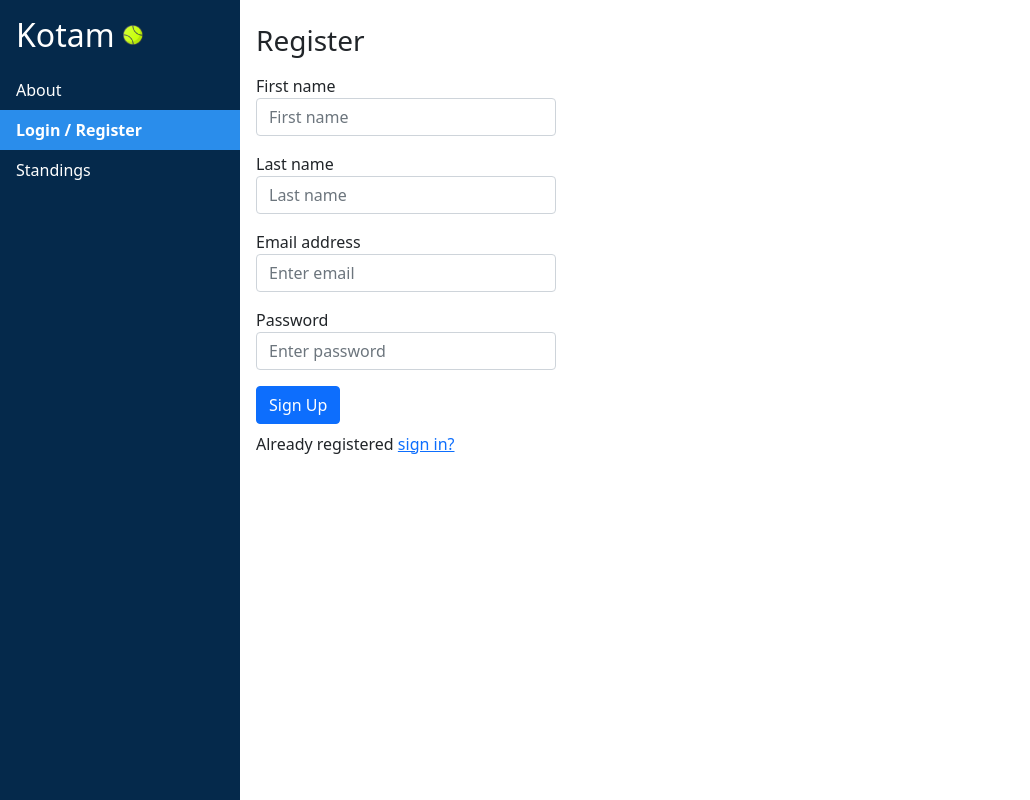
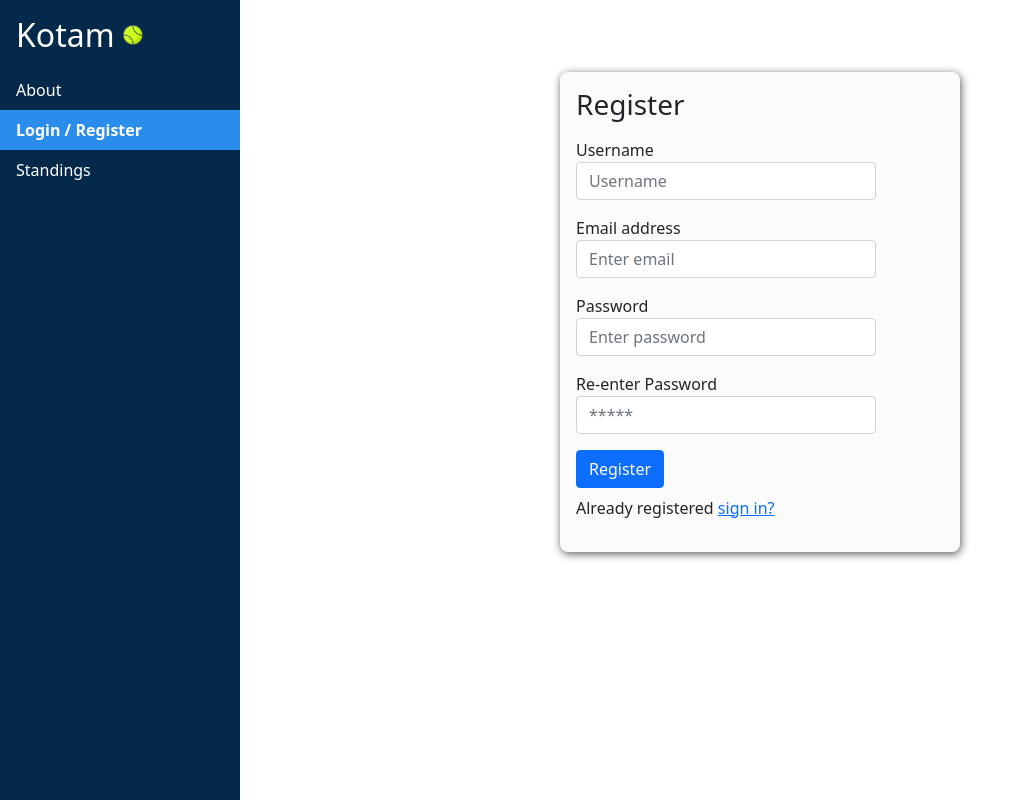
Before and after one commit to AimanFarhanMohdFaruk/KOTAM_test_app, a React (Create React App) app in the folder kotam-frontend/: page /signup in a window 1280 px wide. Shown: the whole page, without its empty margins (0-1030 px from the left). Built offline with nearby package versions, Linux system fonts and the light colour scheme.

Commit message:
added card layout

```diff
--- a/kotam-frontend/src/components/signUpForm.js
+++ b/kotam-frontend/src/components/signUpForm.js
@@ -1,33 +1,56 @@
-import React from 'react';
+import React, { useState } from 'react';
+import { useHistory } from "react-router-dom";
+
 
 const SignUpForm = () => {
+
+    const [user, SetUser] = useState({
+        username:"",
+        email:"",
+        password:"",
+        reEnterPassword:""
+    })
+
+    const handleChange = e => {
+        const { name,value } = e.target
+        SetUser({
+            ...user,
+            [name]: value
+        })
+    }
+
     return (
         <form style={{marginTop: "1rem"}}>
+
+                <div class="singUpCard">
+
                     <h3>Register</h3>
 
                     <div className="form-group">
-                    <label>First name</label>
-                    <input type="text" className="form-control" placeholder="First name" />
-                </div>
-
-                <div className="form-group">
-                    <label>Last name</label>
-                    <input type="text" className="form-control" placeholder="Last name" />
+                        <label>Username</label>
+                        <input type="text" className="form-control"  value={user.username} name="username" placeholder="Username" />
                     </div>
 
                     <div className="form-group">
                         <label>Email address</label>
-                    <input type="email" className="form-control" placeholder="Enter email" />
+                        <input type="email" className="form-control"  value={user.email} name="email" placeholder="Enter email" />
                     </div>
 
                     <div className="form-group">
                         <label>Password</label>
-                    <input type="password" className="form-control" placeholder="Enter password" />
+                        <input type="password" className="form-control" value={user.password} placeholder="Enter password" />
                     </div>
-                <button type="submit" className="btn btn-primary btn-block" style={{marginTop:"1rem"}}>Sign Up</button>
+
+                    <div className="form-group">
+                        <label>Re-enter Password</label>
+                        <input type="password" className="form-control" value={user.reEnterPassword} placeholder="*****" name="reEnterPassword" />
+                    </div>
+
+                    <button type="submit" className="btn btn-primary btn-block" style={{marginTop:"1rem"}}>Register</button>
                     <p className="forgot-password text-right" style={{marginTop:"0.5rem"}}>
                         Already registered <a href="#">sign in?</a>
                     </p>
+                </div>
             </form>
 
     )
--- a/kotam-frontend/src/index.css
+++ b/kotam-frontend/src/index.css
@@ -18,3 +18,13 @@ code {
   font-family: source-code-pro, Menlo, Monaco, Consolas, 'Courier New',
     monospace;
 }
+
+
+.singUpCard {
+  background: #fbfbfb;
+  border-radius: 8px;
+  box-shadow: 1px 2px 8px rgba(0, 0, 0, 0.65);
+  margin: 3rem auto 8.1rem auto;
+  width: 400px;
+  padding: 1rem;
+}
--- a/kotam-frontend/src/pages/SignUp/index.js
+++ b/kotam-frontend/src/pages/SignUp/index.js
@@ -3,7 +3,7 @@ import SignUpForm from '../../components/signUpForm';
 
 const SignUp = () => {
     return (
-        <div class="content">
+        <div class="content" style={{display:"flex", justifyContent:"center"}}>
             <SignUpForm/>
         </div>
     )
```
Also changed, not shown: kotam-frontend/src/components/signInForm.js (added, +26 -0 lines). Lines whose indentation alone changed are shown as unchanged.
